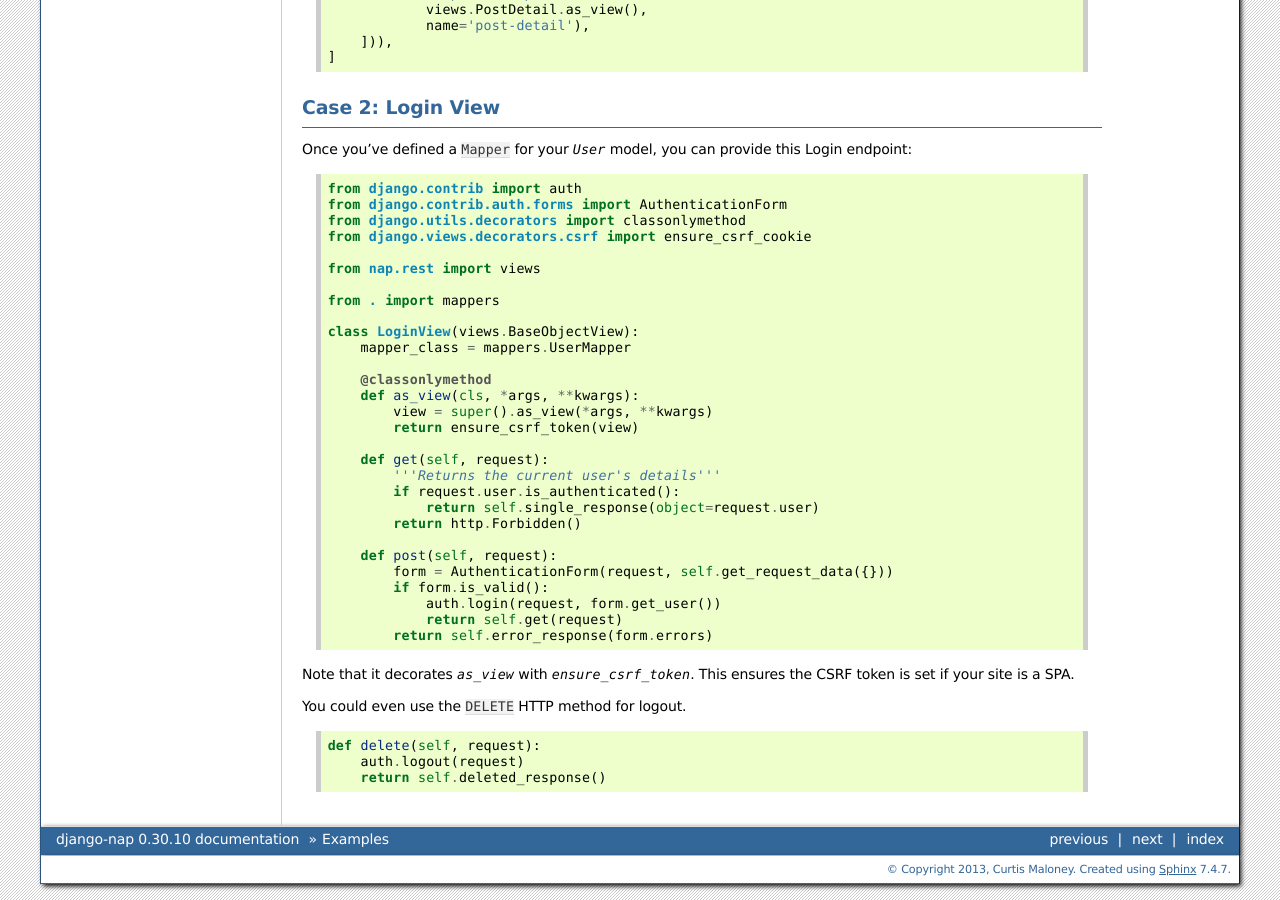
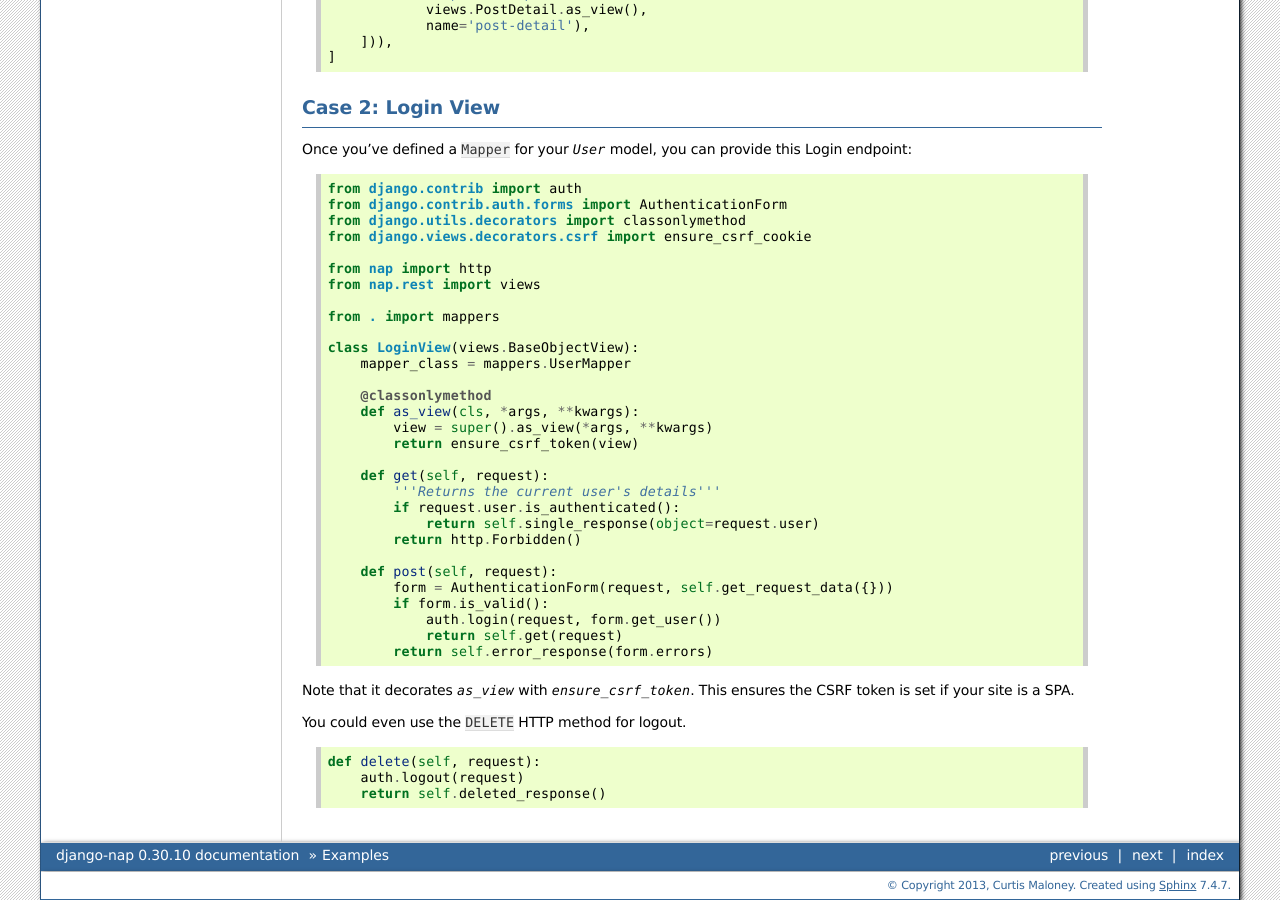
Before and after one commit to funkybob/django-nap, a Sphinx documentation site: the page built from docs/examples.rst, in a window 1280 px wide and 900 px high, scrolled down 1189 px. Built offline with Sphinx 7.4.7, drawn with Linux system fonts in a browser that asks for light colours.

Commit message:
Include all imports in examples

```diff
--- a/docs/examples.rst
+++ b/docs/examples.rst
@@ -99,6 +99,7 @@
     from django.utils.decorators import classonlymethod
     from django.views.decorators.csrf import ensure_csrf_cookie
 
+    from nap import http
     from nap.rest import views
 
     from . import mappers
```
